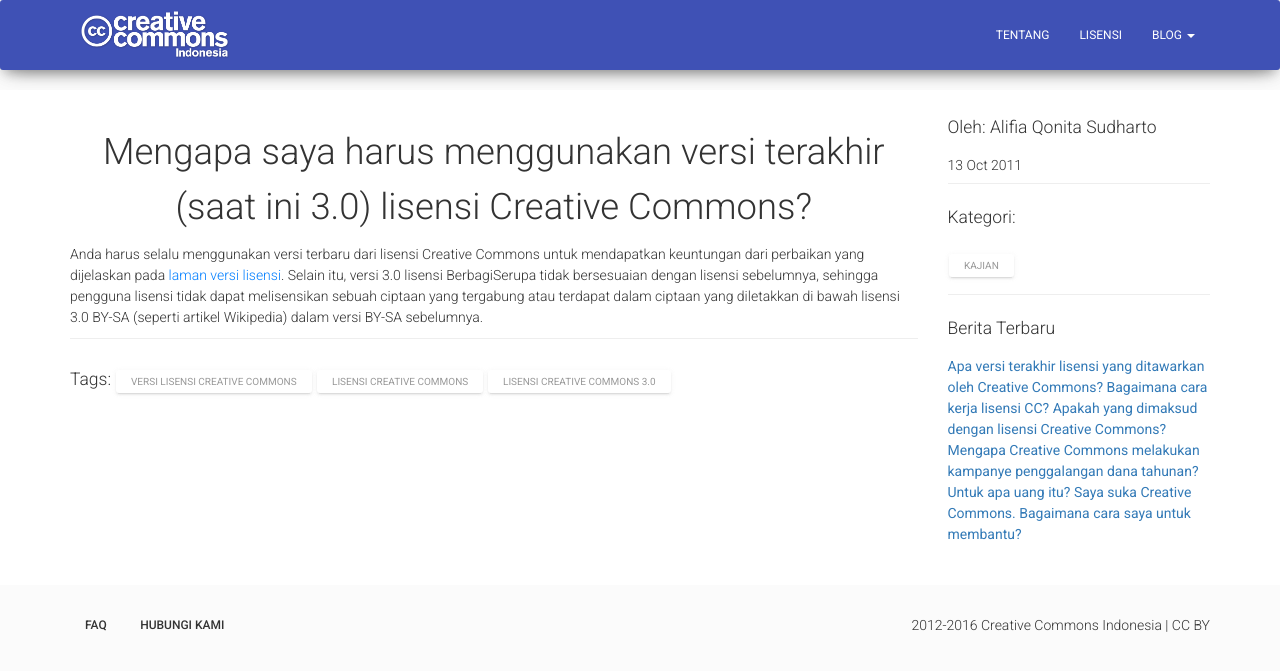
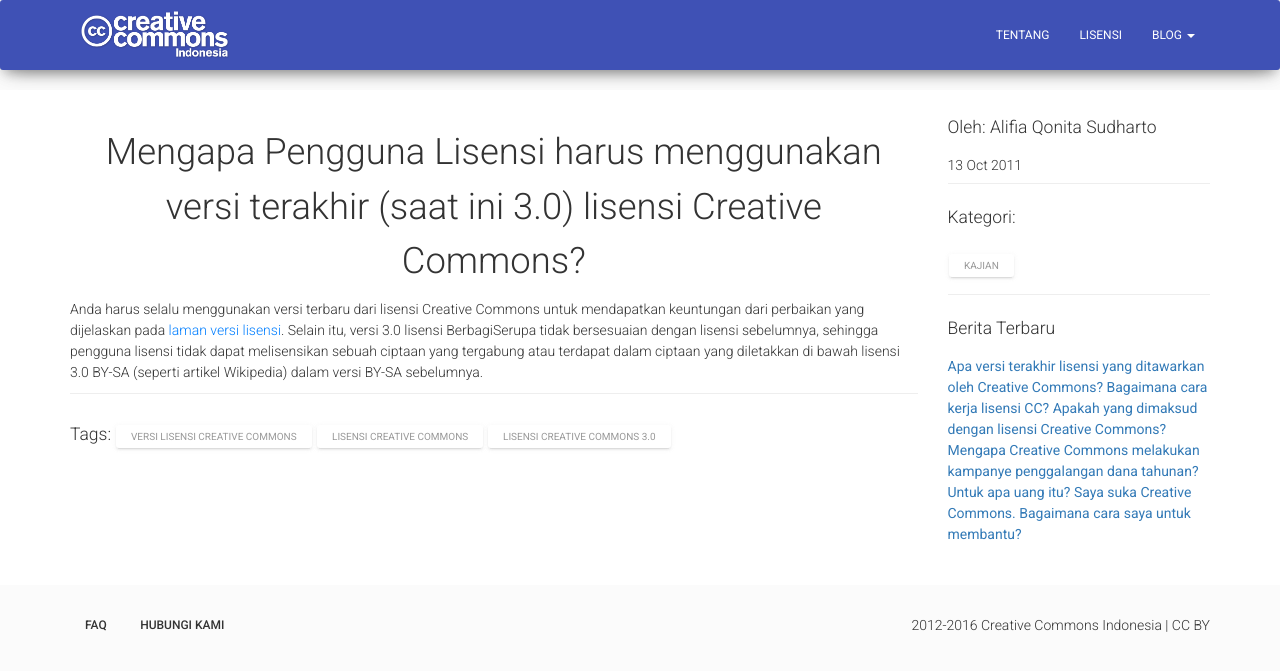
Before and after one commit to RioSatria/CCID, a Jekyll site: the page built from _posts/2011-10-13-mengapa-saya-harus-menggunakan-versi-terakhir-saat-ini-3-dot-0-lisensi-creative-commons.markdown, in a window 1280 px wide. Shown: the top 671 px of the page. Built offline with Jekyll 4.4.1, drawn with Linux system fonts in a browser that asks for light colours; nearby versions of some CDN libraries; our own code applies the rules of GitHub Pages for plain Markdown files.

Commit message:
Updated Mengapa Saya Harus Menggunakan Versi Terakhir Saat Ini 3 Dot 0 Lisensi Creative Commons

```diff
--- a/_posts/2011-10-13-mengapa-saya-harus-menggunakan-versi-terakhir-saat-ini-3-dot-0-lisensi-creative-commons.markdown
+++ b/_posts/2011-10-13-mengapa-saya-harus-menggunakan-versi-terakhir-saat-ini-3-dot-0-lisensi-creative-commons.markdown
@@ -1,6 +1,6 @@
 ---
-title: Mengapa saya harus menggunakan versi terakhir (saat ini 3.0) lisensi Creative
-  Commons?
+title: Mengapa Pengguna Lisensi harus menggunakan versi terakhir (saat ini 3.0) lisensi
+  Creative Commons?
 date: 2011-10-13 17:34:00 +07:00
 categories:
 - Kajian
```
